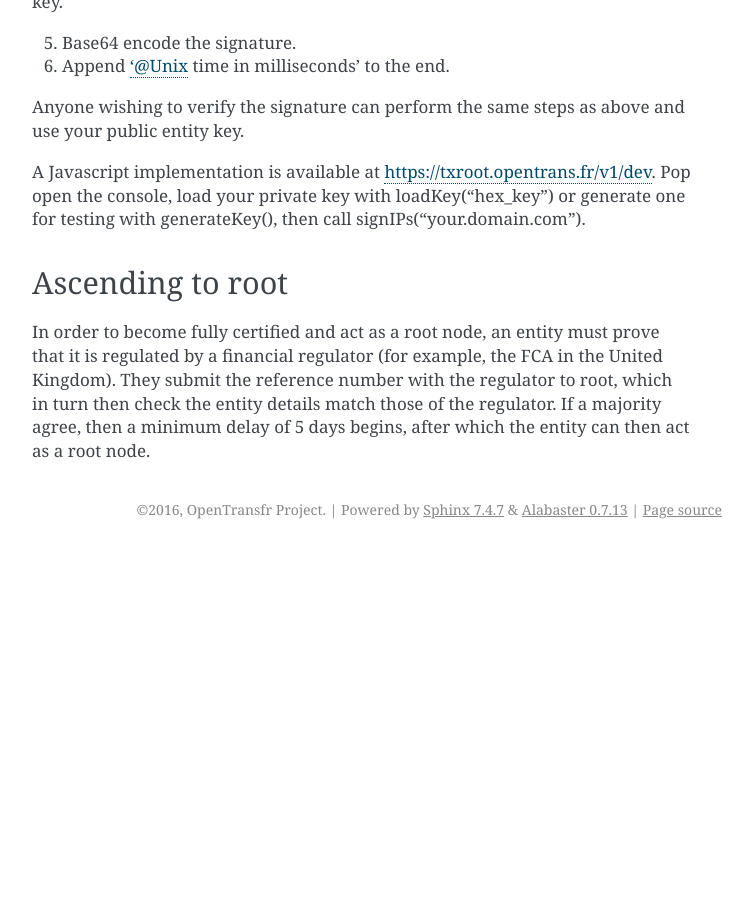
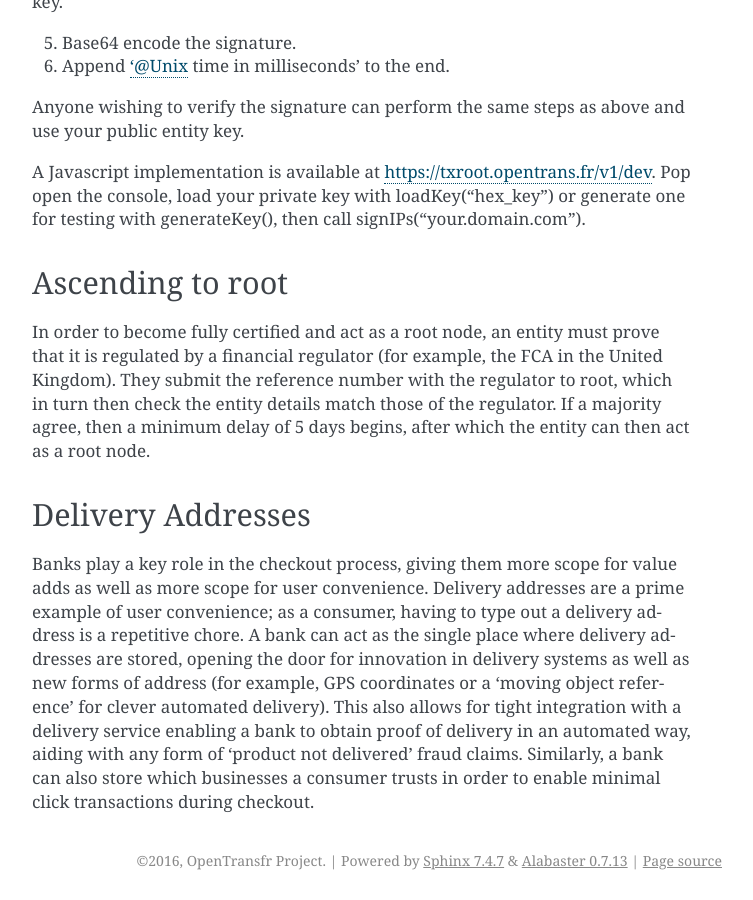
Before and after one commit to OpenTransfr/Core, a Sphinx documentation site: the page built from docs/Banks/index.rst, in a window 1280 px wide and 900 px high, scrolled down 1226 px. Shown: the whole window, without its empty margins (388-1141 px from the left). Built offline with Sphinx 7.4.7, drawn with Linux system fonts in a browser that asks for light colours; pages that are not in the unit, such as notebooks, are missing from menus; before the commit the page ends 1775 px from its top, so only the background shows below that.

Commit message:
Notes about delivery addresses; small grammar update.

```diff
--- a/docs/Banks/index.rst
+++ b/docs/Banks/index.rst
@@ -44,3 +44,8 @@ Ascending to root
 -----------------
 
 In order to become fully certified and act as a root node, an entity must prove that it is regulated by a financial regulator (for example, the FCA in the United Kingdom). They submit the reference number with the regulator to root, which in turn then check the entity details match those of the regulator. If a majority agree, then a minimum delay of 5 days begins, after which the entity can then act as a root node.
+
+Delivery Addresses
+------------------
+
+Banks play a key role in the checkout process, giving them more scope for value adds as well as more scope for user convenience. Delivery addresses are a prime example of user convenience; as a consumer, having to type out a delivery address is a repetitive chore. A bank can act as the single place where delivery addresses are stored, opening the door for innovation in delivery systems as well as new forms of address (for example, GPS coordinates or a 'moving object reference' for clever automated delivery). This also allows for tight integration with a delivery service enabling a bank to obtain proof of delivery in an automated way, aiding with any form of 'product not delivered' fraud claims. Similarly, a bank can also store which businesses a consumer trusts in order to enable minimal click transactions during checkout.
--- a/docs/index.rst
+++ b/docs/index.rst
@@ -14,7 +14,7 @@ This documentation describes the structure of all parts of the network in depth.
 What is OpenTransfr?
 --------------------
 
-OpenTransfr is a design for a payment system designed to handle currencies and commodities that you see and use everyday such as pound sterling or the US dollar. It's primary goals are to be free, fast and open to everyone to allow as much innovation as possible in the financial sector. This network takes concepts from cryptocurrency networks and combines them with traditional systems to create a hybrid that works for everyone. This brings up two questions - why do we need new transaction systems, and what's wrong with cryptocurrencies?
+OpenTransfr is a design for a payment system built to handle currencies and commodities that you see and use everyday such as the Pound Sterling or the US dollar. Its primary goals are to be free, fast and open to everyone to allow as much innovation as possible in the financial sector. This system takes concepts from cryptocurrency networks and combines them with traditional systems to create a hybrid that works for everyone. This brings up two questions - why do we need new transaction systems, and what's wrong with cryptocurrencies?
 
 Why do we need a new system?
 ----------------------------
```
